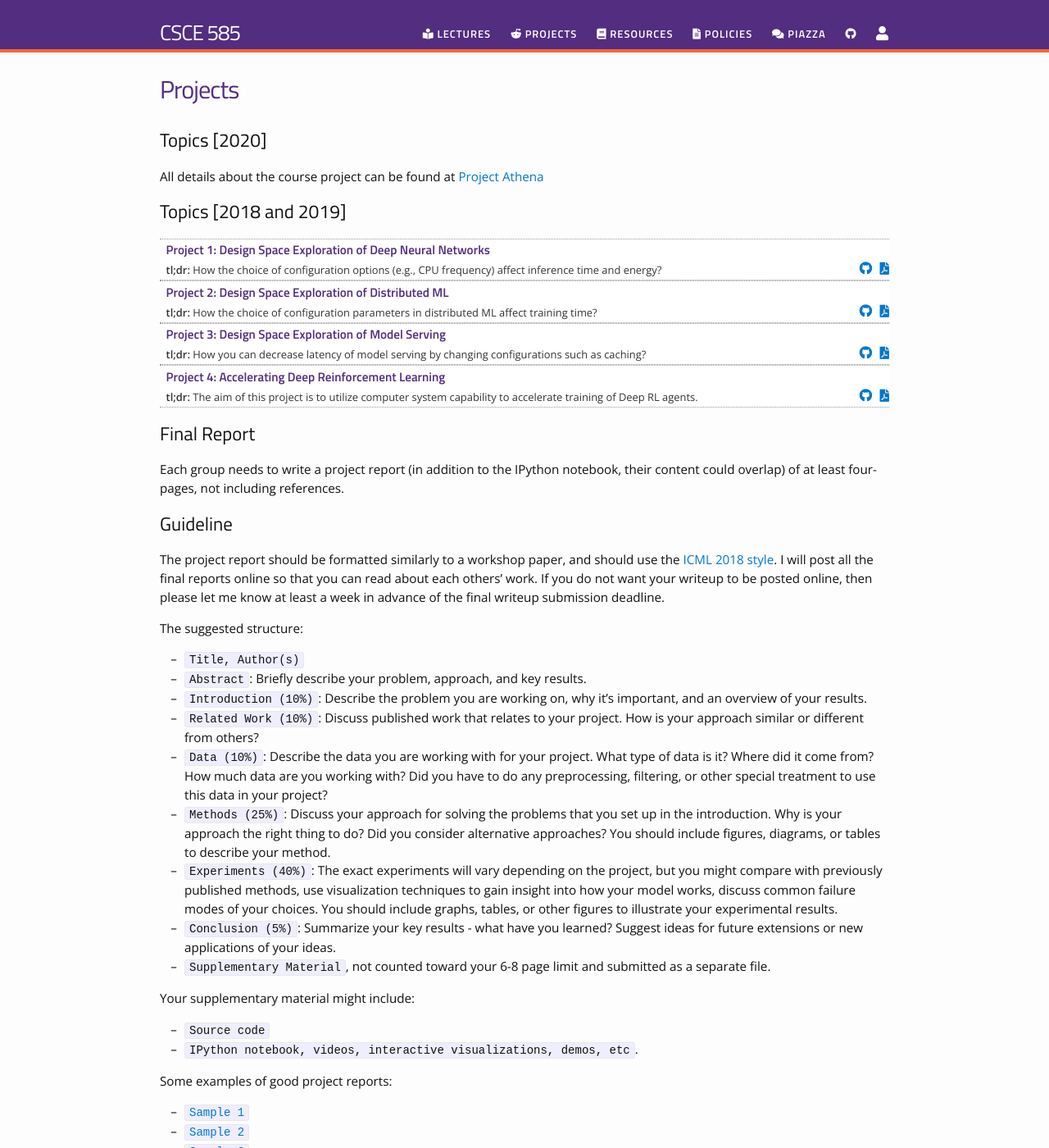
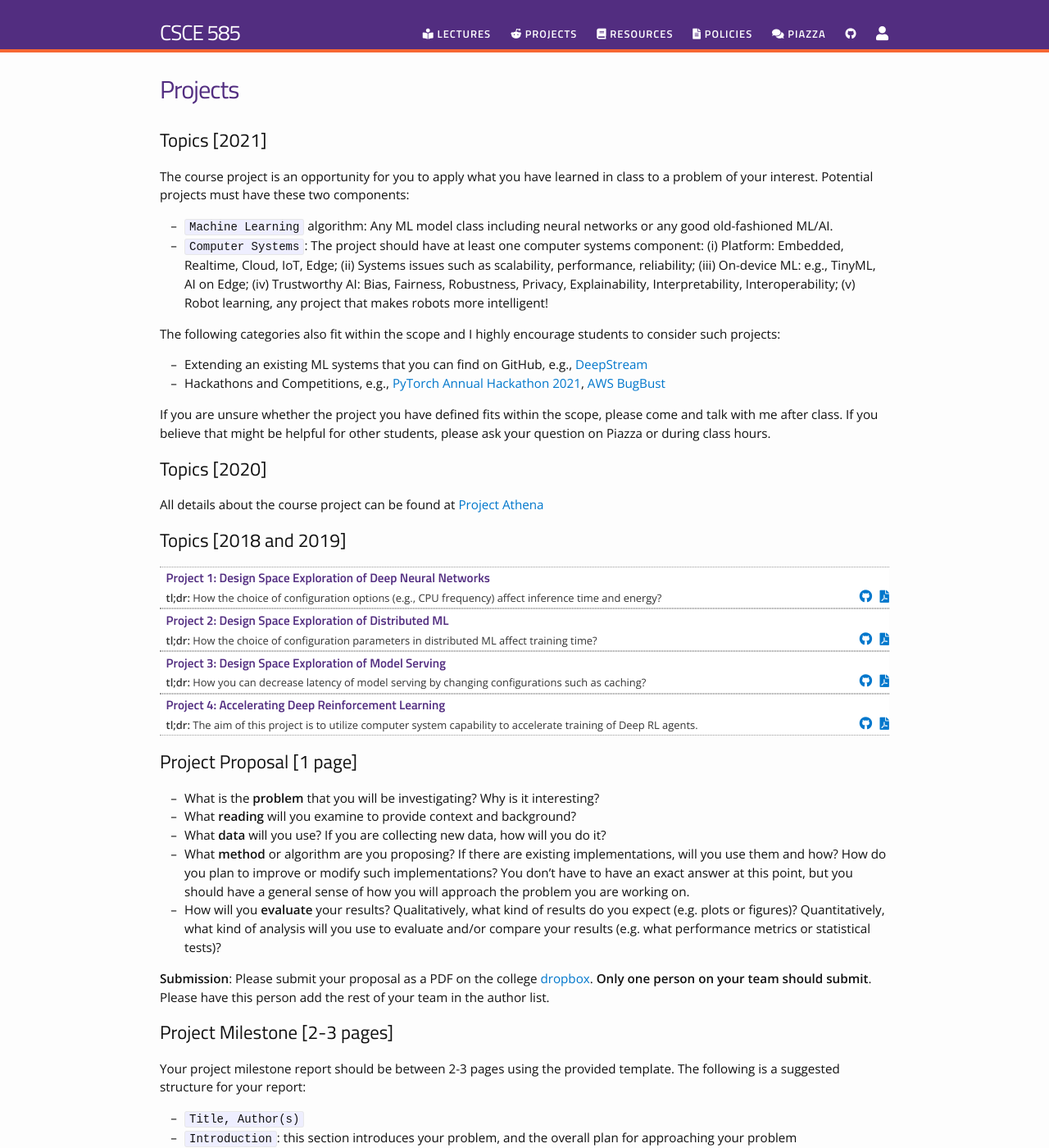
Before and after one commit to pooyanjamshidi/mls, a Jekyll site: the page built from projects.md, in a window 1280 px wide and 1400 px high. Shown: the whole window at 82% size. Built offline with Jekyll 4.4.1, drawn with Linux system fonts in a browser that asks for light colours; nearby versions of some CDN libraries; some of the changed text lies outside the part shown.

Commit message:
adding project proposal description

```diff
--- a/projects.md
+++ b/projects.md
@@ -4,6 +4,17 @@ title: Projects
 permalink: /projects/
 ---
 
+## Topics [2021]
+
+The course project is an opportunity for you to apply what you have learned in class to a problem of your interest. Potential projects must have these two components:
+- `Machine Learning` algorithm: Any ML model class including neural networks or any good old-fashioned ML/AI.
+- `Computer Systems`: The project should have at least one computer systems component: (i) Platform: Embedded, Realtime, Cloud, IoT, Edge; (ii) Systems issues such as scalability, performance, reliability; (iii) On-device ML: e.g., TinyML, AI on Edge; (iv) Trustworthy AI: Bias, Fairness, Robustness, Privacy, Explainability, Interpretability, Interoperability; (v) Robot learning, any project that makes robots more intelligent!
+
+The following categories also fit within the scope and I highly encourage students to consider such projects:
+* Extending an existing ML systems that you can find on GitHub, e.g., [DeepStream](https://developer.nvidia.com/deepstream-sdk)
+* Hackathons and Competitions, e.g., [PyTorch Annual Hackathon 2021](https://pytorch2021.devpost.com/), [AWS BugBust](https://aws.amazon.com/bugbust/)
+
+If you are unsure whether the project you have defined fits within the scope, please come and talk with me after class. If you believe that might be helpful for other students, please ask your question on Piazza or during class hours.
 
 ## Topics [2020]
 
@@ -27,11 +38,31 @@ All details about the course project can be found at [Project Athena](https://gi
 </ul>
 
 
-## Final Report
+## Project Proposal [1 page]
+
+* What is the **problem** that you will be investigating? Why is it interesting?
+* What **reading** will you examine to provide context and background?
+* What **data** will you use? If you are collecting new data, how will you do it?
+* What **method** or algorithm are you proposing? If there are existing implementations, will you use them and how? How do you plan to improve or modify such implementations? You don't have to have an exact answer at this point, but you should have a general sense of how you will approach the problem you are working on.
+* How will you **evaluate** your results? Qualitatively, what kind of results do you expect (e.g. plots or figures)? Quantitatively, what kind of analysis will you use to evaluate and/or compare your results (e.g. what performance metrics or statistical tests)?
+
+**Submission**: Please submit your proposal as a PDF on the college [dropbox](https://dropbox.cse.sc.edu/). **Only one person on your team should submit**. Please have this person add the rest of your team in the author list.
+
+## Project Milestone [2-3 pages]
+
+Your project milestone report should be between 2-3 pages using the provided template. The following is a suggested structure for your report:
+
+- `Title, Author(s)`
+- `Introduction`: this section introduces your problem, and the overall plan for approaching your problem
+- `Problem statement`: Describe your problem precisely specifying the dataset to be used, expected results and evaluation
+- `Technical Approach`: Describe the methods you intend to apply to solve the given problem
+- `Intermediate/Preliminary Results`: State and evaluate your results up to the milestone
+
+**Submission**: Please submit your milestone as a PDF on Gradescope. **Only one person on your team should submit**. Please have this person add the rest of your team in the author list.
+
+## Final Report [6-8 pages]
 
 Each group needs to write a project report (in addition to the IPython notebook, their content could overlap) of at least four-pages, not including references.
-
-## Guideline
 
 The project report should be formatted similarly to a workshop paper, and should use the [ICML 2018 style](https://icml.cc/Conferences/2018/StyleAuthorInstructions).
 I will post all the final reports online so that you can read about each others' work. If you do not want your writeup to be posted online, then please let me know at least a week in advance of the final writeup submission deadline.
```
